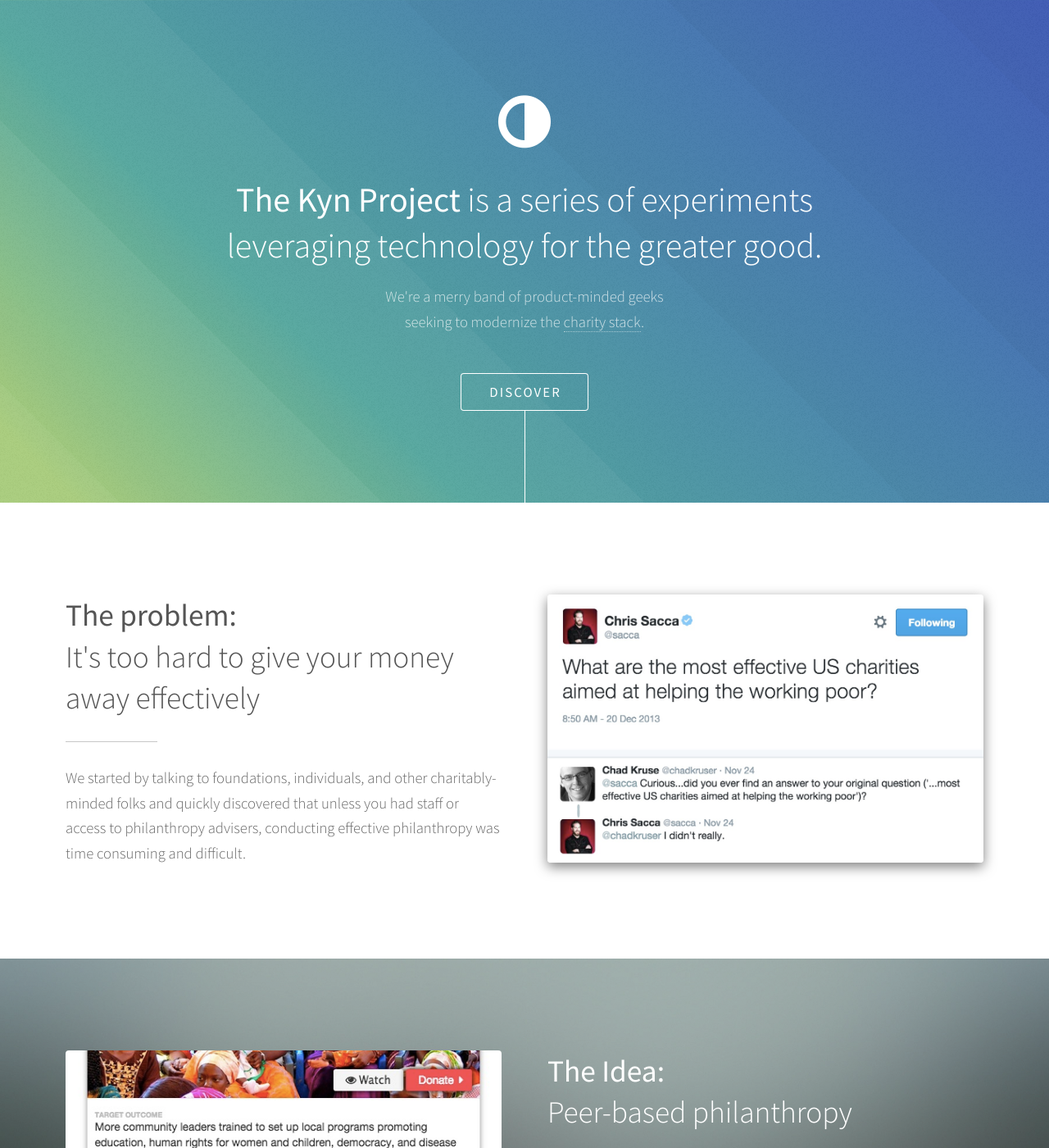
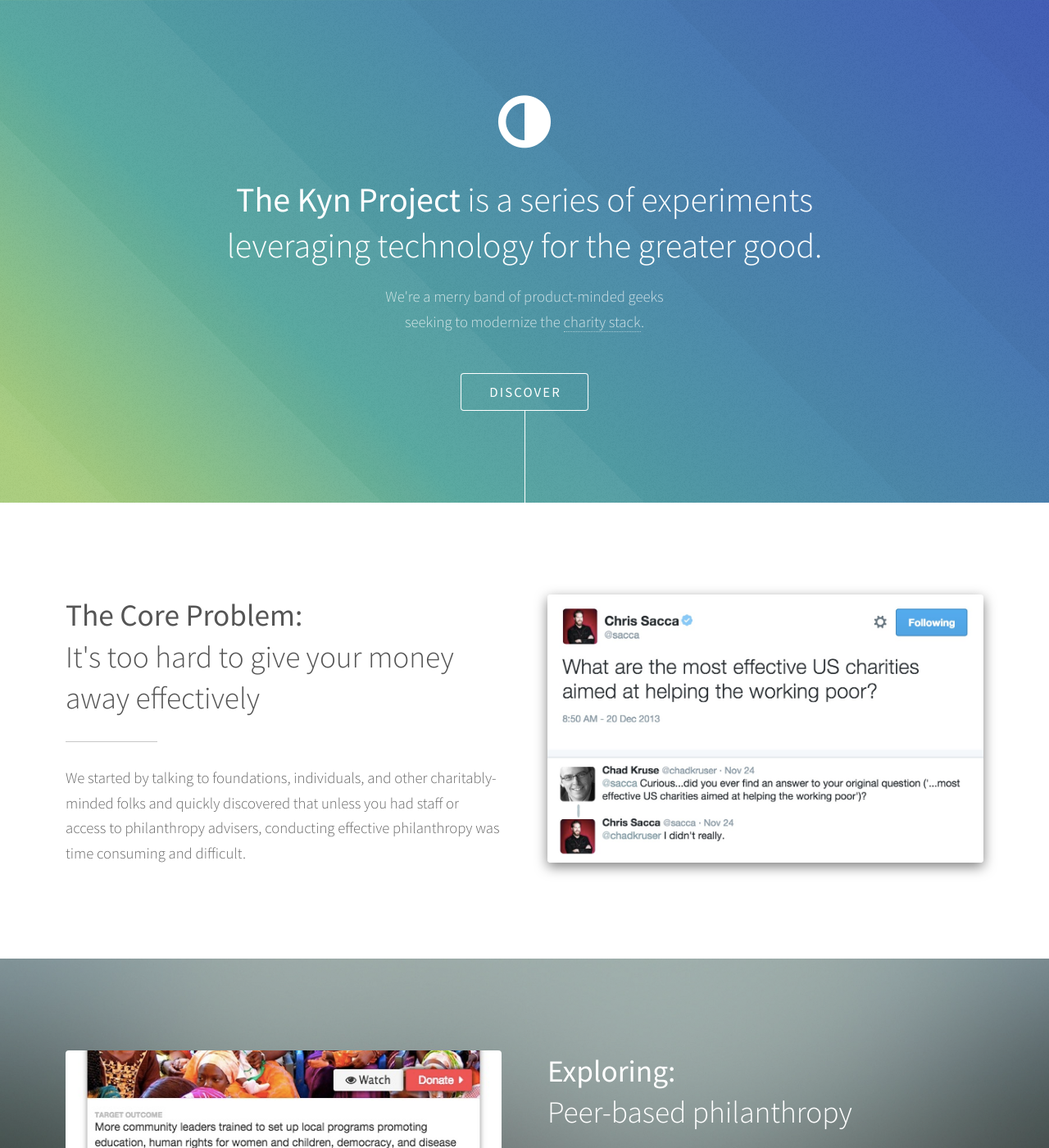
Before and after one commit to Kyn/kyn.github.io, a Jekyll site: the page built from index.html, in a window 1280 px wide and 1400 px high. Shown: the whole window at 82% size. Built offline with Jekyll 4.4.1, drawn with Linux system fonts in a browser that asks for light colours; nearby versions of some CDN libraries.

Commit message:
Copy tweaks

```diff
--- a/_includes/head.html
+++ b/_includes/head.html
@@ -3,7 +3,7 @@
   <title>{{ page.title }}</title>
   <meta name="robots" content="index, follow">
   <meta http-equiv="X-UA-Compatible" content="IE=edge,chrome=1">
-  <meta name="description" content="The Kyn Project :: Find charities you love by following philanthropists you respect">
+  <meta name="description" content="The Kyn Project :: Experiments leveraging technology for the greater good">
   <meta name="author" content="Chad Kruse">
   <meta name="viewport" content="width=device-width, initial-scale=1">
   <link rel="icon" sizes="16x16 32x32" href="/favicon.ico">
--- a/index.html
+++ b/index.html
@@ -23,7 +23,7 @@
       <div class="row 150%">
         <div class="6u 12u$(medium)">
           <header class="major">
-            <h2><strong>The problem:</strong><br />
+            <h2><strong>The Core Problem:</strong><br />
             It's too hard to give your money away effectively</h2>
           </header>
           <p>We started by talking to foundations, individuals, and other charitably-minded folks and quickly discovered that unless you had staff or access to philanthropy advisers, conducting effective philanthropy was time consuming and difficult. </p>
@@ -52,7 +52,7 @@
         </div>
         <div class="6u$ 12u$(medium)">
           <header class="major">
-            <h2><strong>The Idea:</strong><br />
+            <h2><strong>Exploring:</strong><br />
             Peer-based philanthropy</h2>
           </header>
           <p>Lots of people know lots of nonprofits. Many of these people are donors with unique insights into specific organizations. <em>What if we made it incredibly easy to find these insights?</em></p>
```
